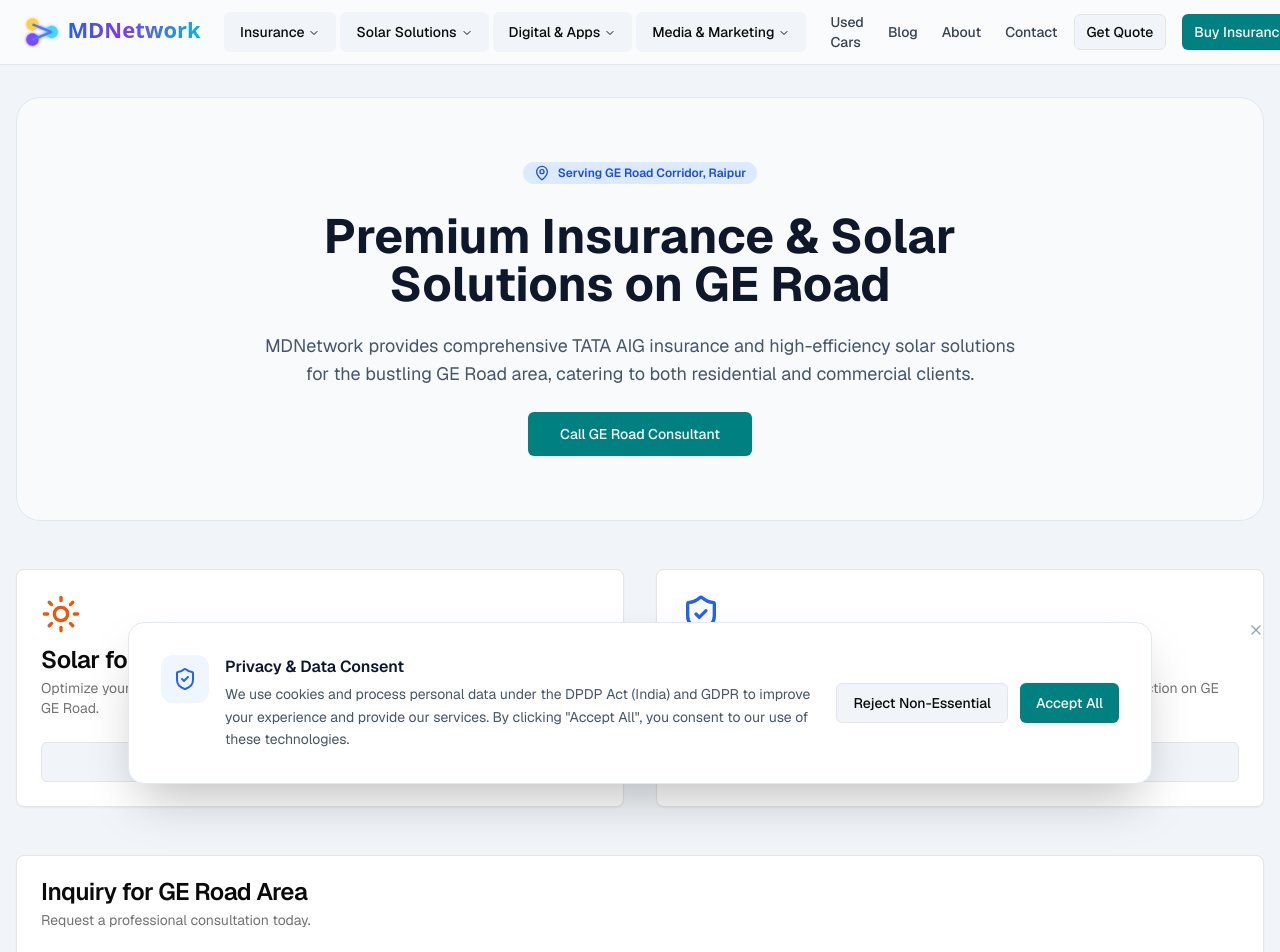
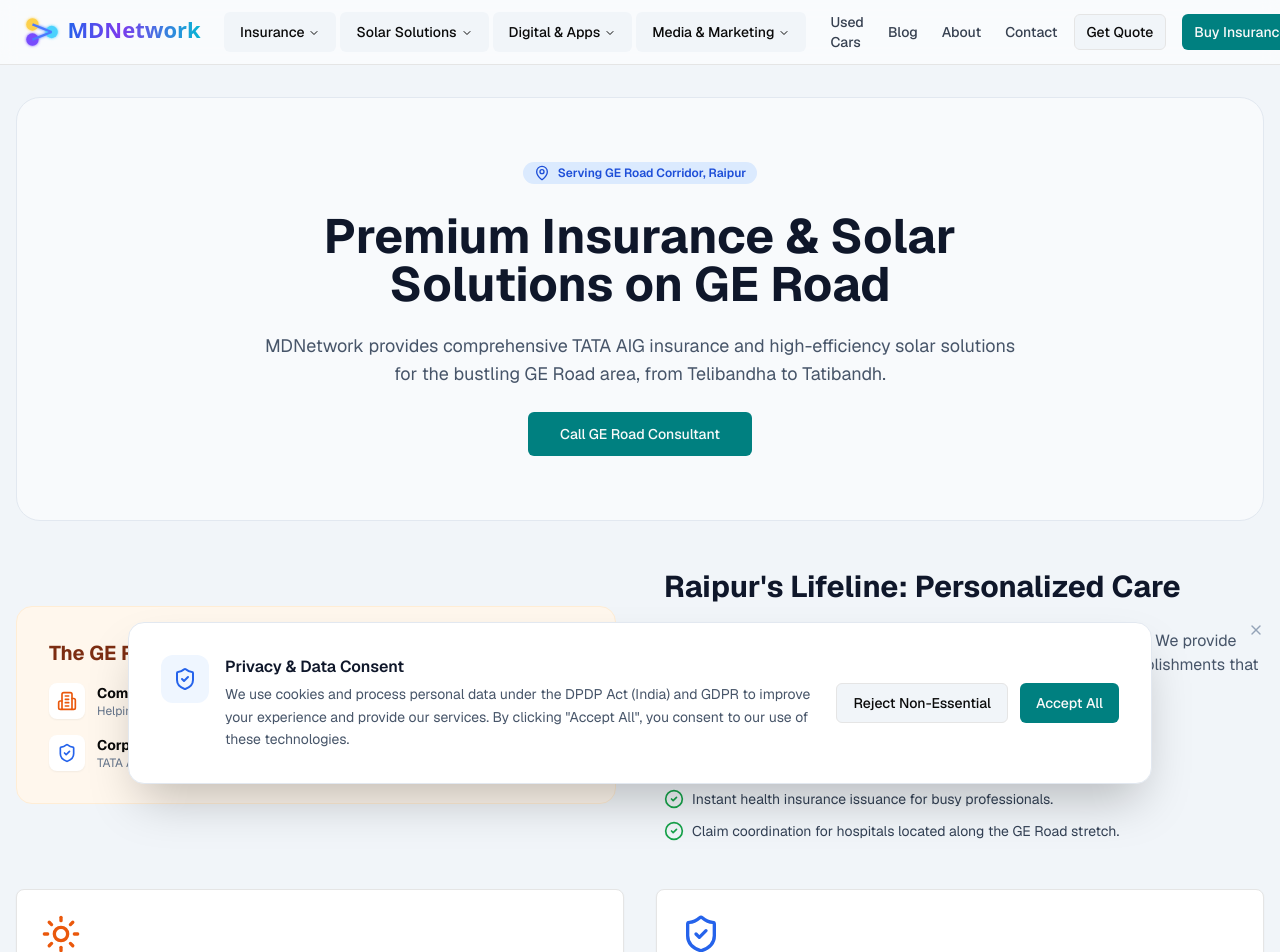
Before and after one commit to mynk717/biznexus-frontend-app, a Next.js app: page /neighborhood/ge-road in a window 1280 px wide. Shown: the top 952 px of the page. Built offline with nearby package versions, Linux system fonts and the light colour scheme.

Commit message:
feat: expand neighborhood and service pages with local authority content and schema

```diff
--- a/src/app/insurance/life/page.tsx
+++ b/src/app/insurance/life/page.tsx
@@ -135,8 +135,33 @@
 ];
 
 export default function LifeInsurancePage() {
+  const jsonLd = {
+    '@context': 'https://schema.org',
+    '@type': 'Service',
+    'name': 'Tata AIA Life Insurance Consultation Raipur',
+    'provider': {
+      '@type': 'LocalBusiness',
+      'name': 'MDNetwork',
+      'address': {
+        '@type': 'PostalAddress',
+        'addressLocality': 'Raipur',
+        'addressRegion': 'Chhattisgarh',
+        'addressCountry': 'IN'
+      }
+    },
+    'description': 'Authorized Tata AIA life insurance advisor in Raipur. Term plans, ULIPs, and retirement planning with local claim support.',
+    'areaServed': {
+      '@type': 'City',
+      'name': 'Raipur'
+    }
+  };
+
   return (
     <div className="min-h-screen bg-gradient-to-br from-blue-50 via-white to-purple-50">
+      <script
+        type="application/ld+json"
+        dangerouslySetInnerHTML={{ __html: JSON.stringify(jsonLd) }}
+      />
       {/* Hero Section */}
       <section className="relative -mx-4 sm:-mx-6 lg:-mx-8 mb-16 overflow-hidden rounded-3xl shadow-2xl">
         <div className="absolute inset-0 bg-gradient-to-br from-blue-600 via-indigo-600 to-purple-700" />
--- a/src/app/insurance/vehicle/page.tsx
+++ b/src/app/insurance/vehicle/page.tsx
@@ -22,6 +22,27 @@
 };
 
 export default function VehicleInsurancePage() {
+  const jsonLd = {
+    '@context': 'https://schema.org',
+    '@type': 'Service',
+    'name': 'TATA AIG Car & Bike Insurance Raipur',
+    'provider': {
+      '@type': 'LocalBusiness',
+      'name': 'MDNetwork',
+      'address': {
+        '@type': 'PostalAddress',
+        'addressLocality': 'Raipur',
+        'addressRegion': 'Chhattisgarh',
+        'addressCountry': 'IN'
+      }
+    },
+    'description': 'Comprehensive car and bike insurance in Raipur with TATA AIG. Zero dep cover and RC transfer support at Raipur RTO (Atal Nagar).',
+    'areaServed': {
+      '@type': 'City',
+      'name': 'Raipur'
+    }
+  };
+
   const carPlans = [
     {
       name: 'Third Party Insurance',
--- a/src/app/neighborhood/ge-road/page.tsx
+++ b/src/app/neighborhood/ge-road/page.tsx
@@ -3,7 +3,7 @@
 import { Button } from '@/components/ui/button';
 import { Badge } from '@/components/ui/badge';
 import Link from 'next/link';
-import { MapPin, Sun, ShieldCheck, Phone, ArrowRight } from 'lucide-react';
+import { MapPin, Sun, ShieldCheck, Phone, ArrowRight, CheckCircle2, Building2 } from 'lucide-react';
 import InquiryForm from '@/components/inquiry/InquiryForm';
 
 export const metadata: Metadata = {
@@ -24,7 +24,7 @@
             Premium Insurance & Solar Solutions on GE Road
           </h1>
           <p className="text-lg text-slate-600">
-            MDNetwork provides comprehensive TATA AIG insurance and high-efficiency solar solutions for the bustling GE Road area, catering to both residential and commercial clients.
+            MDNetwork provides comprehensive TATA AIG insurance and high-efficiency solar solutions for the bustling GE Road area, from Telibandha to Tatibandh.
           </p>
           <div className="flex justify-center gap-4">
              <Button asChild size="lg">
@@ -34,12 +34,58 @@
         </div>
       </section>
 
+      {/* Corridor Impact Section */}
+      <section className="grid md:grid-cols-2 gap-12 items-center">
+        <div className="bg-orange-50 p-8 rounded-2xl border border-orange-100 order-2 md:order-1">
+          <h3 className="font-bold text-orange-900 mb-4 text-xl">The GE Road Business Advantage</h3>
+          <div className="space-y-4">
+            <div className="flex items-start gap-3">
+              <div className="p-2 bg-white rounded-lg shadow-sm">
+                <Building2 className="h-5 w-5 text-orange-600" />
+              </div>
+              <div>
+                <p className="font-bold text-sm">Commercial Solar Focus</p>
+                <p className="text-xs text-slate-500">Helping showrooms and offices along GE Road slash electricity bills.</p>
+              </div>
+            </div>
+            <div className="flex items-start gap-3">
+              <div className="p-2 bg-white rounded-lg shadow-sm">
+                <ShieldCheck className="h-5 w-5 text-blue-600" />
+              </div>
+              <div>
+                <p className="font-bold text-sm">Corporate Group Health</p>
+                <p className="text-xs text-slate-500">TATA AIG group insurance for businesses near Magneto & City Centre.</p>
+              </div>
+            </div>
+          </div>
+        </div>
+        <div className="space-y-6 order-1 md:order-2">
+          <h2 className="text-3xl font-bold text-slate-900">Raipur's Lifeline: Personalized Care</h2>
+          <p className="text-slate-600">
+            GE Road isn't just a highway; it's the economic backbone of Raipur. We provide priority services to the residential complexes and commercial establishments that line this corridor.
+          </p>
+          <ul className="space-y-3">
+            {[
+              'Customized solar designs for high-visibility GE Road showrooms.',
+              'Specialized vehicle insurance assistance for luxury car owners.',
+              'Instant health insurance issuance for busy professionals.',
+              'Claim coordination for hospitals located along the GE Road stretch.'
+            ].map((item, i) => (
+              <li key={i} className="flex items-center gap-2 text-sm text-slate-700">
+                <CheckCircle2 className="h-5 w-5 text-green-600 flex-shrink-0" />
+                {item}
+              </li>
+            ))}
+          </ul>
+        </div>
+      </section>
+
       <div className="grid md:grid-cols-2 gap-8">
         <Card>
           <CardHeader>
             <Sun className="h-10 w-10 text-orange-600 mb-2" />
             <CardTitle>Solar for GE Road Businesses</CardTitle>
-            <CardDescription>Optimize your energy costs with our commercial and residential solar installations on GE Road.</CardDescription>
+            <CardDescription>Optimize your energy costs with our commercial and residential solar installations on GE Road today.</CardDescription>
           </CardHeader>
           <CardContent>
             <Button asChild variant="outline" className="w-full">
@@ -52,7 +98,7 @@
           <CardHeader>
             <ShieldCheck className="h-10 w-10 text-blue-600 mb-2" />
             <CardTitle>TATA AIG Insurance GE Road</CardTitle>
-            <CardDescription>Dedicated insurance support for international travel, health, and life protection on GE Road.</CardDescription>
+            <CardDescription>Dedicated insurance support for international travel, health, and life protection on GE Road corridor.</CardDescription>
           </CardHeader>
           <CardContent>
             <Button asChild variant="outline" className="w-full">
@@ -65,7 +111,7 @@
       <section id="inquiry">
         <InquiryForm
           title="Inquiry for GE Road Area"
-          description="Request a professional consultation today."
+          description="Request a professional consultation today for your GE Road establishment."
         />
       </section>
     </div>
--- a/src/app/services/properties/page.tsx
+++ b/src/app/services/properties/page.tsx
@@ -109,8 +109,27 @@
 ];
 
 export default function PropertiesPage() {
+  const jsonLd = {
+    '@context': 'https://schema.org',
+    '@type': 'RealEstateAgent',
+    'name': 'MDNetwork Property Consulting Raipur',
+    'image': 'https://mdn.mktgdime.com/images/blog/raipur-real-estate-guide.webp',
+    'address': {
+      '@type': 'PostalAddress',
+      'addressLocality': 'Raipur',
+      'addressRegion': 'Chhattisgarh',
+      'addressCountry': 'IN'
+    },
+    'description': 'Verified residential plots, flats, and houses in Raipur with RERA CG documentation support.',
+    'areaServed': ['Raipur', 'Naya Raipur', 'Shankar Nagar', 'Telibandha']
+  };
+
   return (
     <div className="min-h-screen bg-gradient-to-br from-slate-50 to-purple-50">
+      <script
+        type="application/ld+json"
+        dangerouslySetInnerHTML={{ __html: JSON.stringify(jsonLd) }}
+      />
       {/* Hero Section */}
       <section className="relative -mx-4 sm:-mx-6 lg:-mx-8 mb-16 overflow-hidden rounded-3xl shadow-2xl">
         <div className="absolute inset-0 bg-gradient-to-br from-purple-600 via-indigo-600 to-blue-700" />
--- a/src/app/services/used-cars/page.tsx
+++ b/src/app/services/used-cars/page.tsx
@@ -74,8 +74,33 @@
 ];
 
 export default function UsedCarsPage() {
+  const jsonLd = {
+    '@context': 'https://schema.org',
+    '@type': 'Service',
+    'name': 'Verified Used Cars & RTO Support Raipur',
+    'provider': {
+      '@type': 'LocalBusiness',
+      'name': 'MDNetwork x MotoYard',
+      'address': {
+        '@type': 'PostalAddress',
+        'addressLocality': 'Raipur',
+        'addressRegion': 'Chhattisgarh',
+        'addressCountry': 'IN'
+      }
+    },
+    'description': 'Buy verified pre-owned cars in Raipur with RC transfer support at Raipur RTO (Atal Nagar) and TATA AIG insurance.',
+    'areaServed': {
+      '@type': 'City',
+      'name': 'Raipur'
+    }
+  };
+
   return (
     <div className="min-h-screen bg-gradient-to-br from-slate-50 to-blue-50">
+      <script
+        type="application/ld+json"
+        dangerouslySetInnerHTML={{ __html: JSON.stringify(jsonLd) }}
+      />
       {/* Hero Section */}
       <section className="relative -mx-4 sm:-mx-6 lg:-mx-8 mb-16 overflow-hidden rounded-3xl shadow-2xl">
         <div className="absolute inset-0 bg-gradient-to-br from-blue-600 via-purple-600 to-indigo-700" />
```
Also changed, not shown: src/app/neighborhood/samta-colony/page.tsx (+50 -4 lines).
